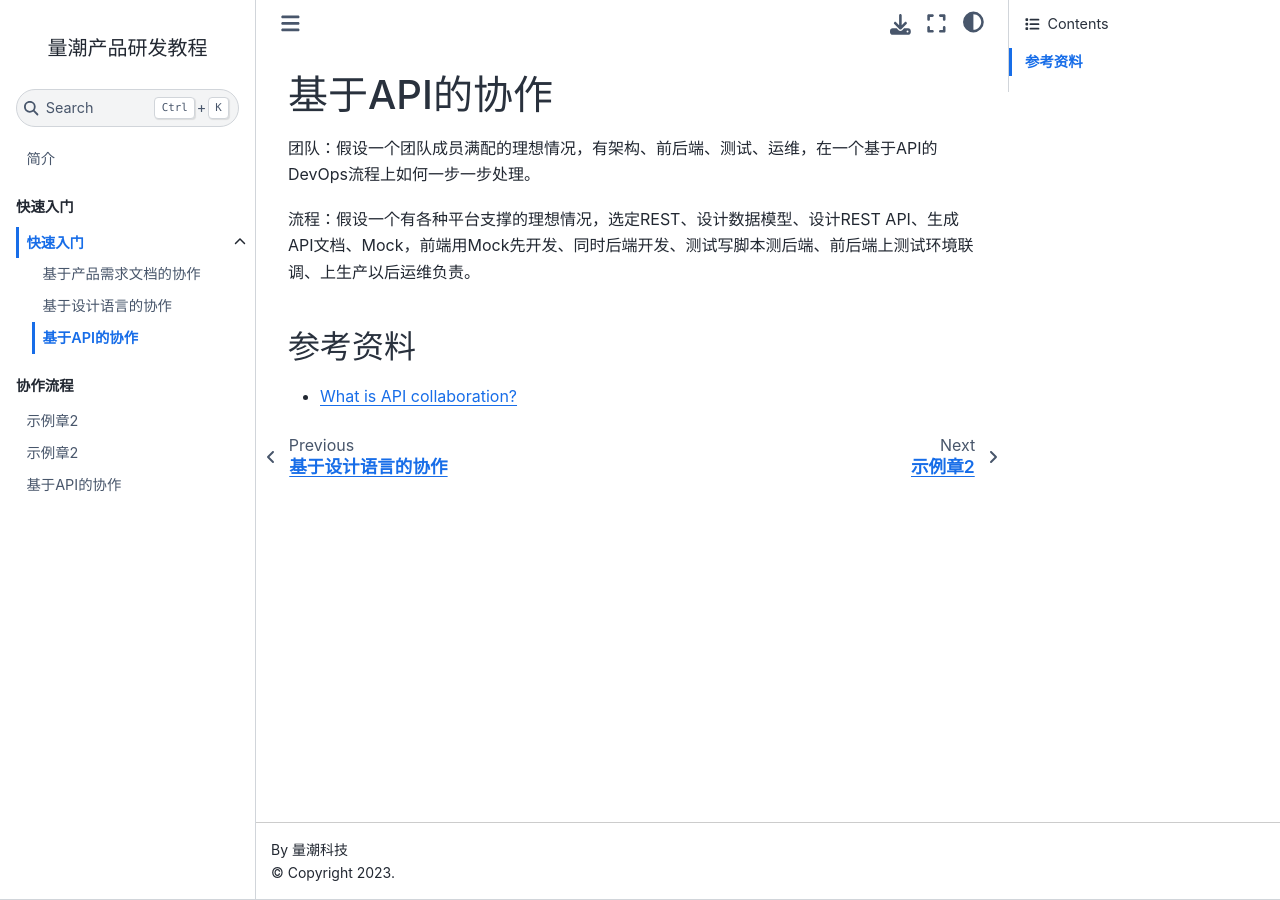
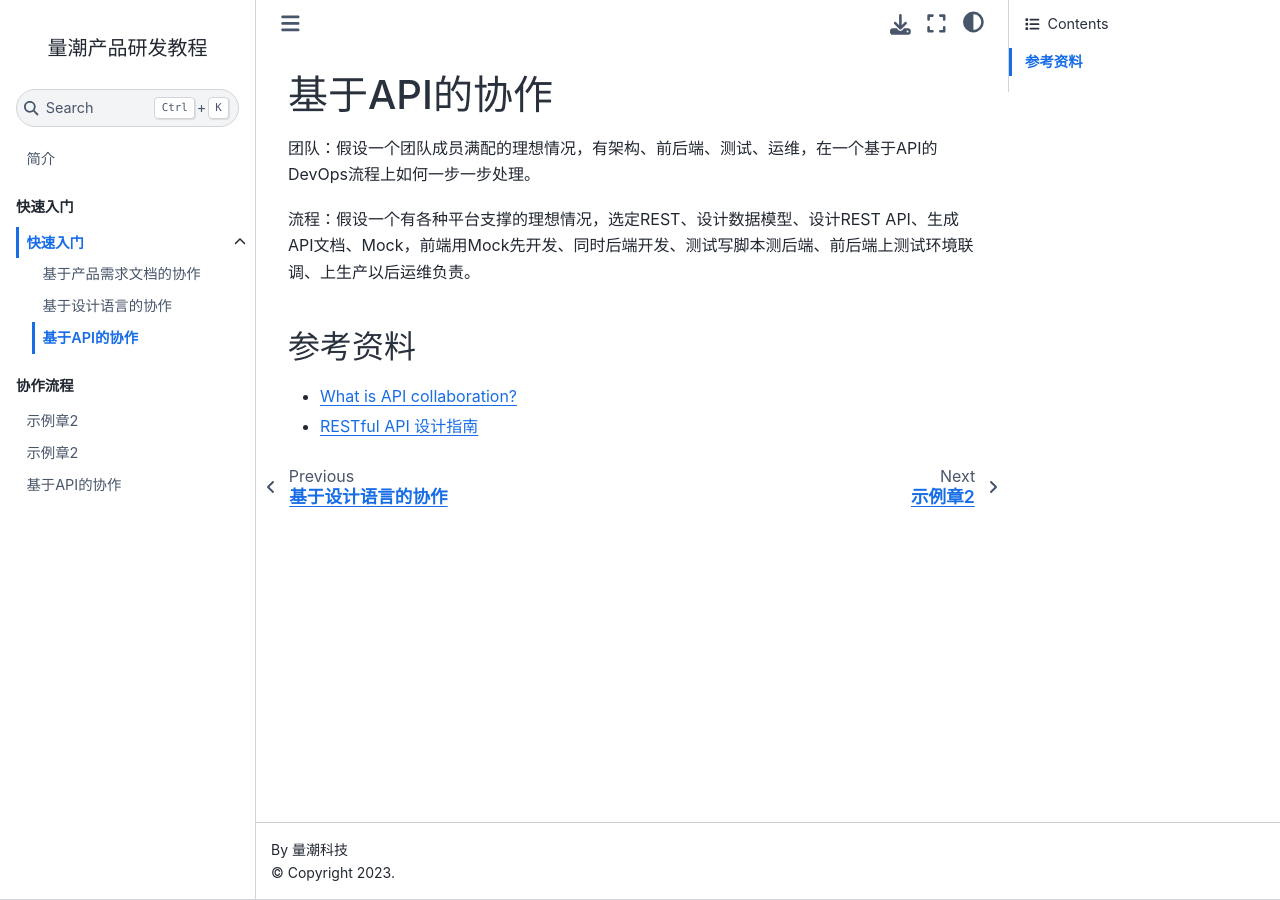
Before and after one commit to quanttide/quanttide-tutorial-of-product-developing, a Jupyter Book: the page built from 1_intro/intro_to_api_collboration.md, in a window 1280 px wide. Built offline with Jupyter Book 1.0.4 settings and Sphinx 7.4.7 and the Sphinx Book theme 1.1.4, drawn with Linux system fonts in a browser that asks for light colours.

Commit message:
feat(1_intro/3_intro_to_api_collboration): add ref for REST API

```diff
--- a/1_intro/intro_to_api_collboration.md
+++ b/1_intro/intro_to_api_collboration.md
@@ -7,3 +7,4 @@
 ## 参考资料
 
 - [What is API collaboration?](https://www.postman.com/api-platform/api-collaboration/)
+- [RESTful API 设计指南](https://www.ruanyifeng.com/blog/2014/05/restful_api.html)
```
